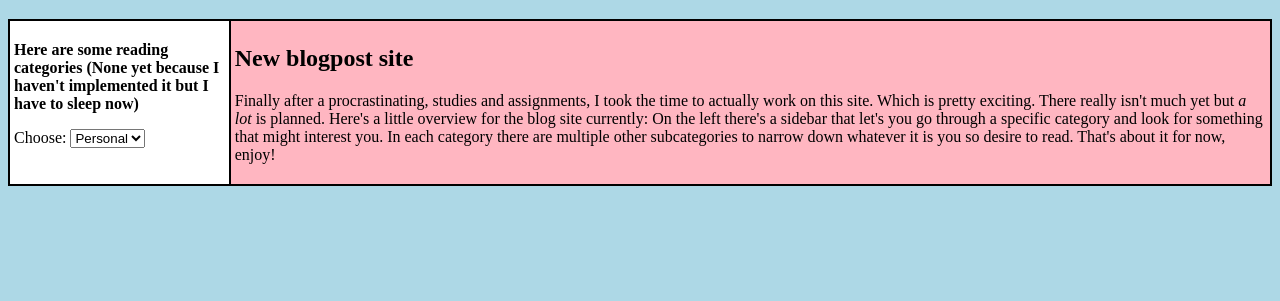
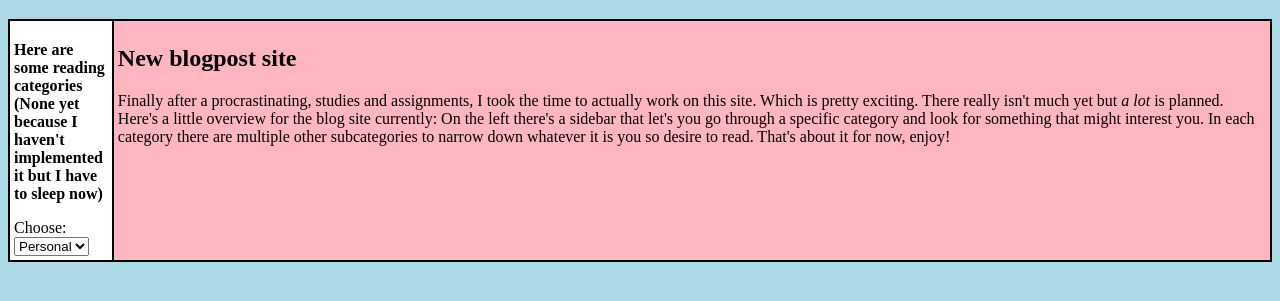
Before and after one commit to afraidcastle/website, a plain HTML site: page blogs/index.html in a window 1280 px wide. Shown: the part 61-362 px from the top of the page. Drawn offline with Linux system fonts and the light colour scheme.

Commit message:
Adjust sidebar width and maintain layout styles

```diff
--- a/blogs/style.css
+++ b/blogs/style.css
@@ -8,7 +8,8 @@
 }
 
 .sidebar{
-	width: 50%;
+	width: 20%;
+	justify-content: flex-start;
 	background-color: white;
 	border-right: 2px solid black;
 	padding: 4px;
```
